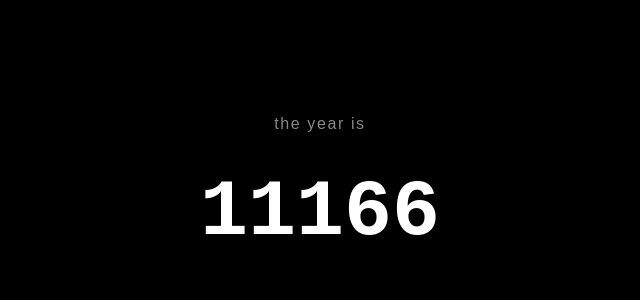
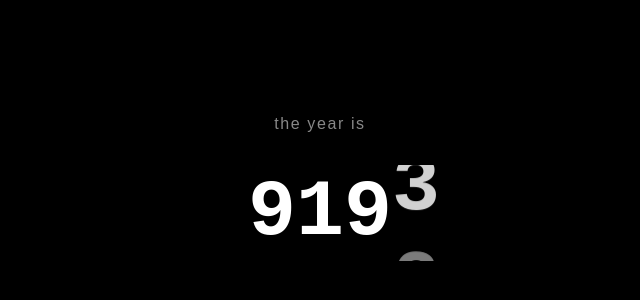
Before and after one commit to ahota/holocene, a React (Vite) app: page / in a window 1280 px wide. Shown: the part 194-494 px from the top of the page, without its empty margins (320-960 px from the left). Built offline with nearby package versions, Linux system fonts and the light colour scheme.

Commit message:
refine odometer animation and easing
+gemini

```diff
--- a/src/components/Odometer/Odometer.css
+++ b/src/components/Odometer/Odometer.css
@@ -2,22 +2,36 @@
   display: flex;
   font-size: 5rem;
   font-weight: 800;
-  height: 1.2em;
+  height: 1.2em; /* Fixed height for one digit */
   overflow: hidden;
-  justify-content: flex-end; /* Align to right for off-center effect */
-  width: 5ch; /* Exactly 5 digits wide */
+  justify-content: flex-end;
+  width: 5ch;
   background-color: transparent;
   color: #fff;
   line-height: 1.2;
-  font-family: monospace; /* Monospace is essential for consistent digit width */
+  font-family: monospace;
+}
+
+.reel-container {
+  position: relative;
+  width: 1ch;
+  height: 100%;
+  overflow: visible; /* Show numbers above/below but they get clipped by odometer-container */
+  transition: opacity 0.5s ease-in-out;
+}
+
+.reel-container.hidden {
+  opacity: 0;
 }
 
 .reel {
   display: flex;
   flex-direction: column;
-  position: relative;
-  width: 1ch;
-  text-align: center;
+  position: absolute;
+  top: 0;
+  left: 0;
+  width: 100%;
+  will-change: transform;
 }
 
 .digit {
@@ -26,4 +40,5 @@
   align-items: center;
   justify-content: center;
   font-family: inherit;
+  user-select: none;
 }
--- a/src/components/Odometer/Odometer.tsx
+++ b/src/components/Odometer/Odometer.tsx
@@ -1,4 +1,4 @@
-import React, { useState, useEffect, useRef } from 'react';
+import React, { useState, useEffect, useRef, useMemo } from 'react';
 import './Odometer.css';
 
 interface Props {
@@ -8,8 +8,8 @@ interface Props {
 }
 
 /**
- * A specialized odometer reveal animation that handles the 5-digit roll
- * across the Human Era transition.
+ * A mechanical-style odometer reveal with a "sliding down" effect.
+ * Features steep quart-in-out easing and leading digits sliding from blanks.
  */
 export default function Odometer({
   targetYear,
@@ -18,8 +18,8 @@ export default function Odometer({
 }: Props) {
   const [current, setCurrent] = useState(initialYear);
   const startTime = useRef<number | null>(null);
-  const animationDuration = 5000; // 5 seconds for the full 10,000 year roll
-  const startDelay = 1500; // 1.5s initial pause
+  const animationDuration = 7000;
+  const startDelay = 1500;
 
   useEffect(() => {
     const timer = setTimeout(() => {
@@ -30,16 +30,16 @@ export default function Odometer({
           1
         );
 
-        // Quad-in-out easing to handle the slow start, fast middle, and slow finish
+        // Quart-in-out easing
         const ease =
           progress < 0.5
-            ? 2 * progress * progress
-            : 1 - Math.pow(-2 * progress + 2, 2) / 2;
+            ? 8 * progress * progress * progress * progress
+            : 1 - Math.pow(-2 * progress + 2, 4) / 2;
 
         const val = initialYear + (targetYear - initialYear) * ease;
 
         if (progress < 1) {
-          setCurrent(Math.floor(val));
+          setCurrent(val);
           requestAnimationFrame(step);
         } else {
           setCurrent(targetYear);
@@ -52,16 +52,68 @@ export default function Odometer({
     return () => clearTimeout(timer);
   }, [targetYear, initialYear, onComplete]);
 
-  // Handle padding and individual digits
-  const digits = current.toString().padStart(5, ' ').split('');
+  // Digits array for sliding DOWN.
+  // Standard: [0, 9, 8, 7, 6, 5, 4, 3, 2, 1, 0]
+  // Value 0 -> index 10
+  // Value 1 -> index 9
+  // ...
+  const standardDigits = useMemo(() => [0, 9, 8, 7, 6, 5, 4, 3, 2, 1, 0], []);
+
+  // For the leading digit, we want value 0 to be a blank space
+  const digitsWithBlank = useMemo(() => [0, 9, 8, 7, 6, 5, 4, 3, 2, 1, ' '], []);
+
+  const itemHeightPercent = 100 / 11;
+
+  const getOffsets = (value: number) => {
+    const offsets = [0, 0, 0, 0, 0];
+    for (let i = 4; i >= 0; i--) {
+      const power = Math.pow(10, 4 - i);
+      if (i === 4) {
+        offsets[i] = (Math.floor(value) % 10) + (value % 1);
+      } else {
+        const prevOffset = offsets[i + 1];
+        const pull = prevOffset > 9 ? prevOffset - 9 : 0;
+        offsets[i] = (Math.floor(value / power) % 10) + pull;
+      }
+    }
+    return offsets;
+  };
+
+  const offsets = getOffsets(current);
 
   return (
-    <div className="odometer-container" aria-label={`The year is ${current}`}>
-      {digits.map((d, i) => (
-        <div key={i} className="reel">
-          <div className="digit">{d === ' ' ? '' : d}</div>
-        </div>
-      ))}
+    <div className="odometer-container" aria-label={`The year is ${Math.floor(current)}`}>
+      {offsets.map((offset, i) => {
+        // The first reel (ten-thousands) uses the blank-leading digit stack
+        const reelDigits = i === 0 ? digitsWithBlank : standardDigits;
+        const visualOffset = 10 - offset;
+
+        return (
+          <div key={i} className="reel-container">
+            <div
+              className="reel"
+              style={{
+                transform: `translateY(${-visualOffset * itemHeightPercent}%)`,
+              }}
+            >
+              {reelDigits.map((digit, dIndex) => {
+                const dist = Math.abs(dIndex - visualOffset);
+                const opacity = Math.max(0, 1 - dist * 0.7);
+
+                return (
+                  <div
+                    key={dIndex}
+                    className="digit"
+                    style={{ opacity }}
+                  >
+                    {digit}
+                  </div>
+                );
+              })}
+            </div>
+          </div>
+        );
+      })}
     </div>
   );
 }
```
